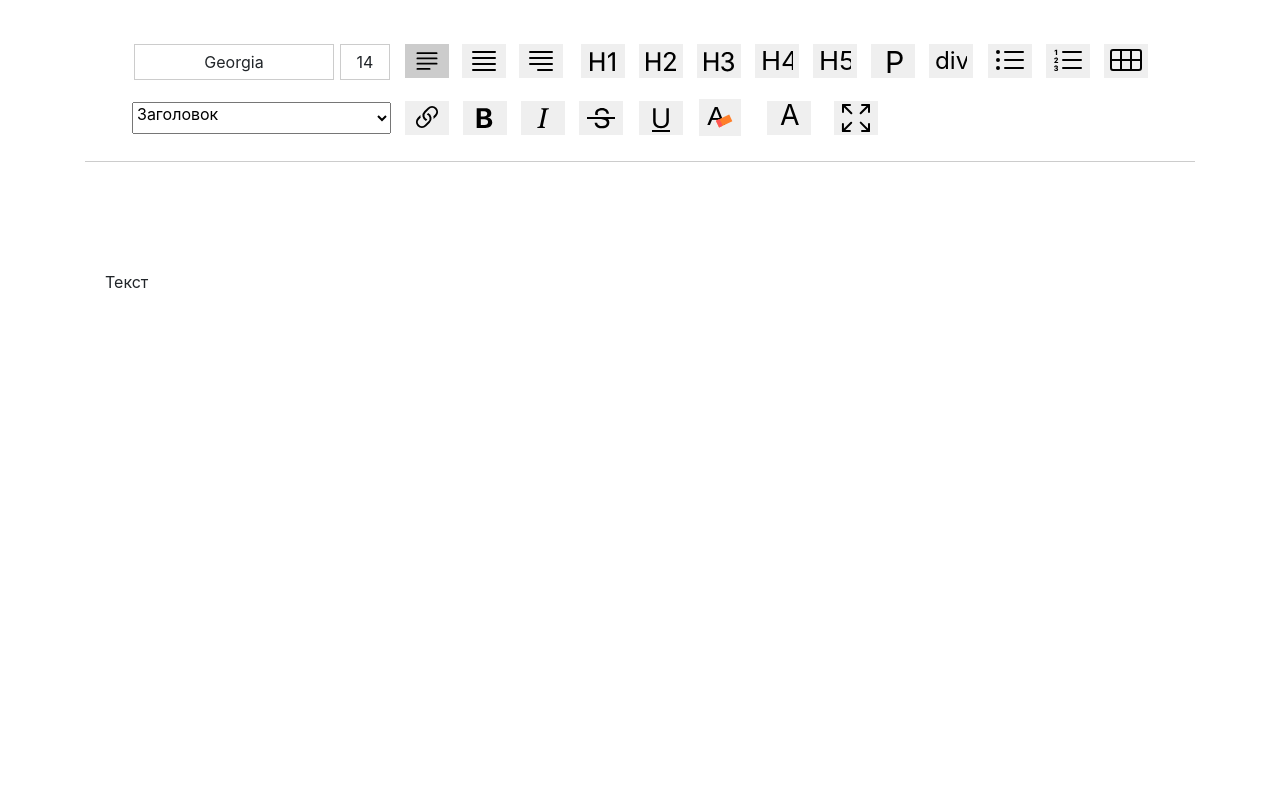
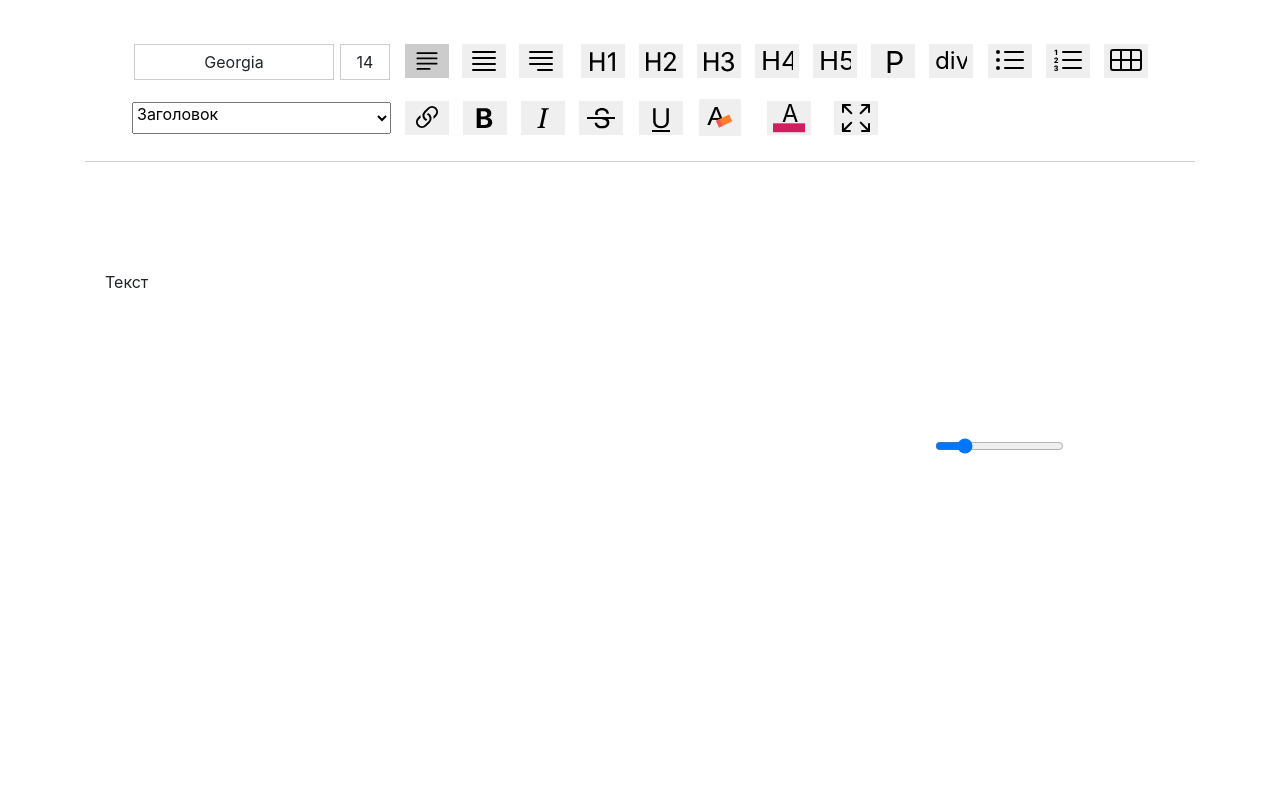
Before and after one commit to dimaarion/react-redactor, a React (Create React App) app: page / in a window 1280 px wide. Shown: the top 800 px of the page. Built offline with nearby package versions, Linux system fonts and the light colour scheme.

Commit message:
dimaarion/react-redactor.git

```diff
--- a/src/LiterSelectColor.js
+++ b/src/LiterSelectColor.js
@@ -1,8 +1,56 @@
-import React from "react";
+import React, { useState } from "react";
+import { selectedStyles, countArray } from "./action/index";
 export default function LiterSelectColor(props) {
+  const [rgb, setRgb] = useState();
+  function palitra(setRgb, rgb) {
+    return (
+      <table style={{ position: "absolute", width: "300px", height: "300px" }}>
+        <tbody>
+          {countArray(6).map((n) => (
+            <tr>
+              {countArray(6).map((j) => (
+                <td
+                  style={{
+                    width: "50px",
+                    height: "50px",
+                    backgroundColor:
+                      "rgb(" +
+                      Math.floor(255 - 42.5 * n) +
+                      "," +
+                      Math.floor(255 - 42.5 * j) +
+                      "," +
+                      rgb +
+                      ")"
+                  }}
+                ></td>
+              ))}
+            </tr>
+          ))}
+          <tr>
+            <td colSpan="6">
+              <input
+                type="range"
+                onChange={(e) => setRgb(e.target.value)}
+                className="form-range"
+                min="0"
+                max="255"
+                step="1"
+                id="customRange1"
+              />
+            </td>
+          </tr>
+        </tbody>
+      </table>
+    );
+    // ctx.fillRect(j*25,i*25,25,25);
+  }
   return (
     <div className="listItems">
+      {rgb}
       <button
+        onClick={() => {
+          selectedStyles(props, "span", false, "color:red;");
+        }}
         type="button"
         className={"bi bi-justify-left " + props.itemsLine + "-iteml"}
       >
@@ -12,11 +60,13 @@ export default function LiterSelectColor(props) {
           fill="currentColor"
           xmlns="http://www.w3.org/2000/svg"
         >
-          <text x="4" y="13">
+          <text x="5" y="11" style={{ fontSize: "10pt" }}>
             A
           </text>
+          <rect width="21" height="5" x="0" y="12" fill="#ce2061"></rect>
         </svg>
       </button>
+      {palitra(setRgb, rgb)}
     </div>
   );
 }
--- a/src/Panel.js
+++ b/src/Panel.js
@@ -249,7 +249,19 @@ function Panel(props) {
               />
             </td>
             <td>
-              <LiterSelectColor />
+              <LiterSelectColor
+                setActive={props.setActive}
+                active={props.active}
+                gTags={props.gTags}
+                items={props.items}
+                ititalTegs={props.ititalTegs}
+                selectedtext={props.selectedtext}
+                types={props.types}
+                selectedTextFocus={props.selectedTextFocus}
+                selectedTextAncor={props.selectedTextAncor}
+                class="pl-2 text-left listItems"
+                setSelectPanelDicplay={props.setSelectPanelDicplay}
+              />
             </td>
             <td>
               <CloseControl
--- a/src/Underline.js
+++ b/src/Underline.js
@@ -11,7 +11,7 @@ function Underline(props) {
             : { border: "none" }
         }
         onClick={() => {
-          selectedStyles(props, "u");
+          selectedStyles(props, "u", false, "color:red;");
           props.setActive(props.active === false ? true : false);
         }}
       >
--- a/src/action/index.js
+++ b/src/action/index.js
@@ -1,5 +1,5 @@
-export function selectedStyles(props, tag, href = false) {
-  function replaceSelected(props) {
+export function selectedStyles(props, tag, href = false, styles = false) {
+  function replaceSelected() {
     let range = window.getSelection();
 
     var documentFragment = range.getRangeAt(0).extractContents();
@@ -8,11 +8,15 @@ export function selectedStyles(props, tag, href = false) {
     if (href !== false) {
       b.setAttribute("href", href);
     }
+    if (styles !== false) {
+      b.setAttribute("style", styles);
+    }
+
     b.appendChild(documentFragment);
     range.getRangeAt(0).insertNode(b);
   }
   if (props.selectedtext) {
-    return replaceSelected(props);
+    return replaceSelected();
   }
 }
 
@@ -71,3 +75,6 @@ export function deleteStr(props) {
     }
   }
 }
+export function rgb2hex(r, g, b) {
+  return "#" + ((1 << 24) + (r << 16) + (g << 8) + b).toString(16).slice(1);
+}
```
